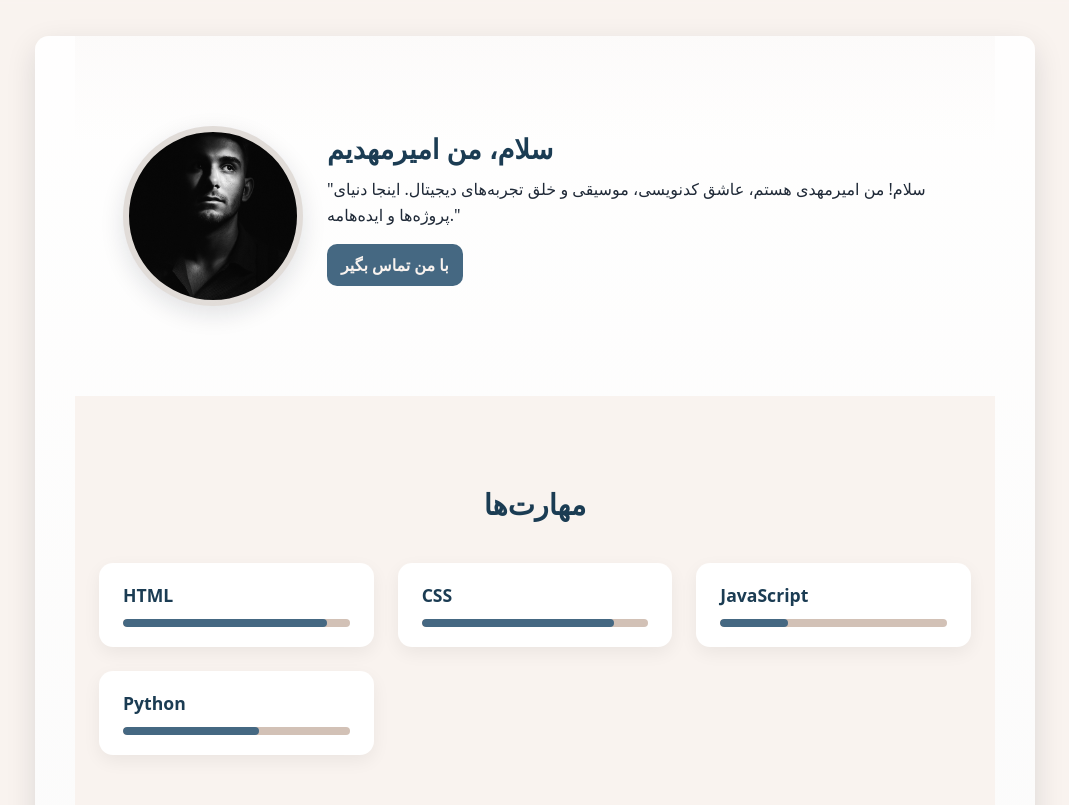
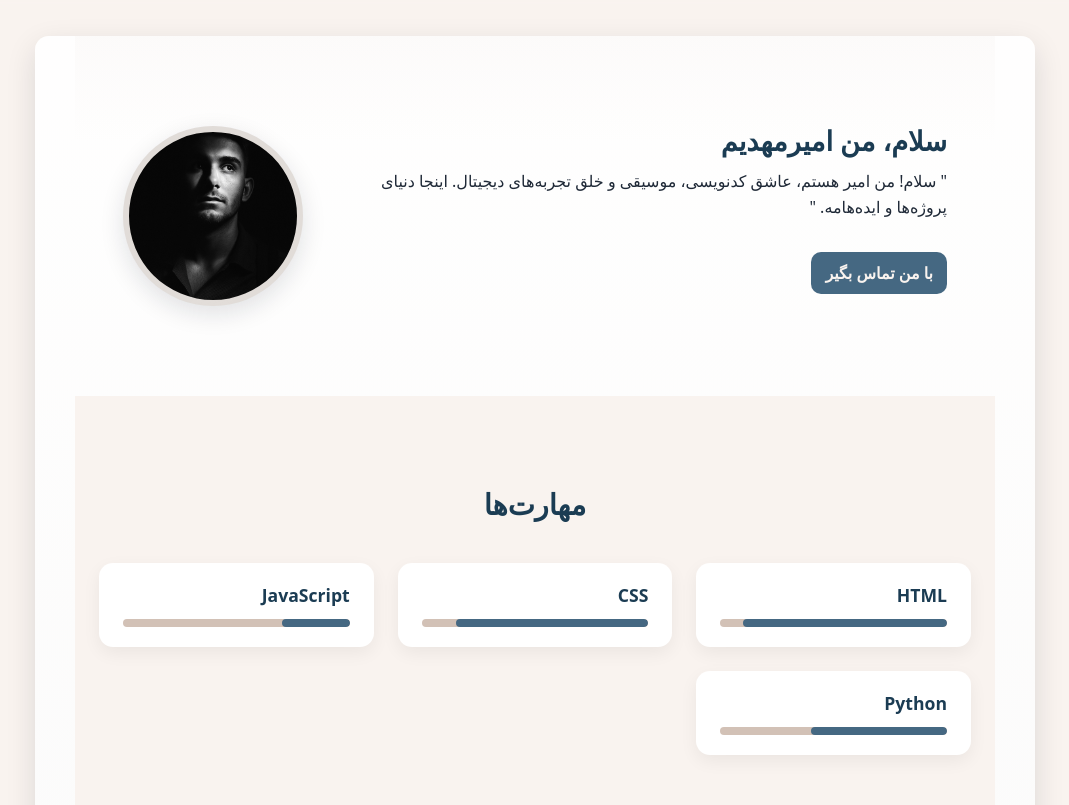
Before and after one commit to AmirMahdiGholipour/personal-portfolio, a plain HTML site: page index.html in a window 1280 px wide. Shown: the part 60-865 px from the top of the page, without its empty margins (105-1174 px from the left). Drawn offline with Linux system fonts and the light colour scheme.

Commit message:
Fix rtl bug

```diff
--- a/index.html
+++ b/index.html
@@ -1,7 +1,7 @@
 <!doctype html>
-<html lang="fa">
+<html lang="fa" dir="rtl">
 <head>
-    <meta charset="utf-8" dir="rtl"/>
+    <meta charset="utf-8" />
     <meta name="viewport" content="width=device-width,initial-scale=1" />
     <title>Portfolio — AmirMahdi</title>
     <link rel="stylesheet" href="./styles/style.css" />
@@ -21,19 +21,19 @@
 
     <main>
         <section id="home" class="hero container">
+            <div class="hero-right">
+                <h1>سلام، من امیرمهدیم</h1>
+                <p class="lead">" سلام! من امیر هستم، عاشق کدنویسی، موسیقی و خلق تجربه‌های دیجیتال. اینجا دنیای پروژه‌ها و ایده‌هامه. "</p>
+                <p>
+                    <a href="#contact" class="cta">با من تماس بگیر</a>
+                </p>
+            </div>
             <div class="hero-left">
                 <div class="avatar" style="background-image: url(./styles/photo_2025-10-30_00-56-24.jpg);">
-                    <!-- جای عکس: فقط آدرس عکست رو توی style.background-image بذار -->
                 </div>
-            </div>
-            <div class="hero-right">
-                <h1>سلام، من امیرمهدیم</h1>
-                <p class="lead">"سلام! من امیرمهدی هستم، عاشق کدنویسی، موسیقی و خلق تجربه‌های دیجیتال. اینجا دنیای پروژه‌ها و ایده‌هامه."</p>
-                <p><a href="#contact" class="cta">با من تماس بگیر</a></p>
             </div>
         </section>
 
-    <!-- بقیه سکشن‌ها اینجا قرار می‌گیرن (فعلاً خالی تا مرحله بعد) -->
         <section id="skills" class="skills container">
             <h2 class="section-title">مهارت‌ها</h2>
             <div class="skills-grid">
--- a/styles/style.css
+++ b/styles/style.css
@@ -89,8 +89,18 @@ main{
   min-height:360px;
   background: linear-gradient(180deg, rgba(210,193,182,0.06), transparent 30%);
 }
-.hero-left{flex:0 0 180px; display:flex; align-items:center; justify-content:center;}
-.hero-right{flex:1;}
+.hero-left{
+  flex:0 0 180px;
+  display:flex;
+  align-items:center;
+  justify-content:center;
+}
+.hero-right{
+  flex:1;
+  display: flex;
+  flex-direction: column;
+  justify-content: center;
+}
 
 /* circular avatar */
 .avatar{
@@ -105,8 +115,17 @@ main{
 }
 
 /* typography */
-.hero h1{margin:0 0 10px 0; font-size:1.7rem; color:var(--primary);}
-.lead{margin:0 0 16px 0; color:#1f2937; line-height:1.6;}
+.hero h1{
+  margin:0 0 10px 0;
+  font-size:1.7rem;
+  color:var(--primary);
+}
+.lead{
+  margin:0 0 16px 0;
+  color:#1f2937;
+  line-height:1.6;
+  direction: rtl;
+}
 
 /* CTA inside hero */
 .cta{
```
Lines whose indentation alone changed are shown as unchanged.
